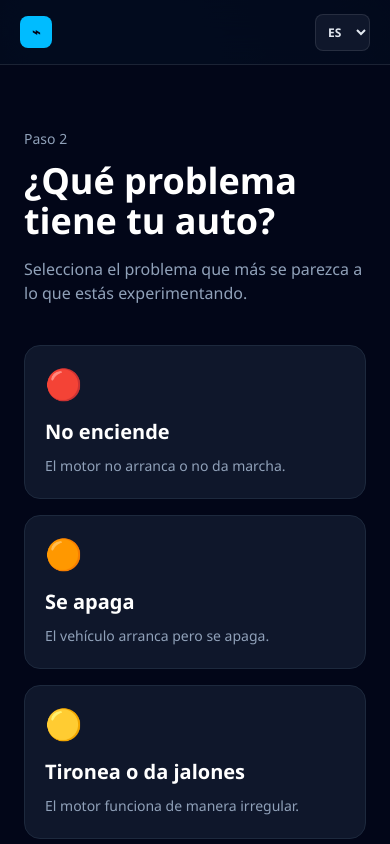
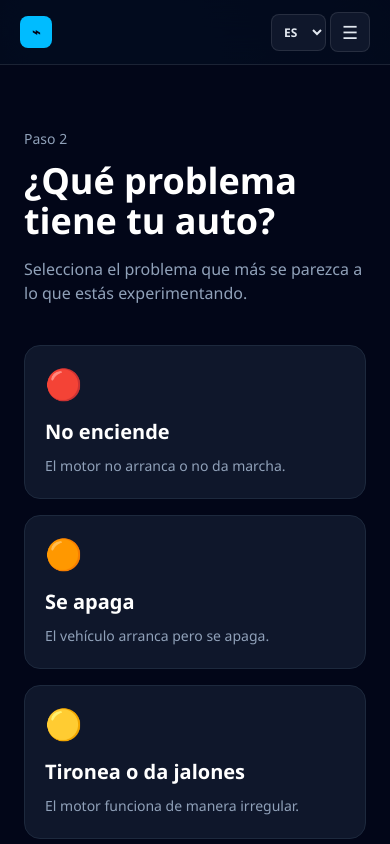
Before and after one commit to AndresRojoUG/que-tiene-mi-auto, a Next.js app: page /diagnostico/problema in a window 390 px wide. Shown: the top 844 px of the page. Built offline with nearby package versions, Linux system fonts and the light colour scheme; no server answers.

Commit message:
feat: add accessible mobile navigation menu

```diff
--- a/components/AppHeader.tsx
+++ b/components/AppHeader.tsx
@@ -52,6 +52,31 @@ export default function AppHeader() {
 
         <nav aria-label="Navegación principal" className="flex shrink-0 items-center gap-1">
           <LanguageSelector />
+          <details className="relative sm:hidden">
+            <summary
+              aria-label={t("nav.menu")}
+              className="flex min-h-10 min-w-10 cursor-pointer list-none items-center justify-center rounded-lg border border-white/10 bg-slate-900 text-slate-200 transition hover:bg-white/5"
+            >
+              <span className="text-lg leading-none" aria-hidden="true">☰</span>
+            </summary>
+            <div className="absolute right-0 top-[calc(100%+0.5rem)] z-40 w-52 rounded-xl border border-white/10 bg-slate-900 p-2 shadow-2xl shadow-black/40">
+              <Link href="/historial" className="block rounded-lg px-3 py-3 text-sm font-semibold text-slate-200 hover:bg-white/5">
+                {t("nav.history")}
+              </Link>
+              <Link href="/sugerencias" className="block rounded-lg px-3 py-3 text-sm font-semibold text-slate-200 hover:bg-white/5">
+                {t("nav.feedback")}
+              </Link>
+              <Link href="/cuenta" className="block rounded-lg px-3 py-3 text-sm font-semibold text-slate-200 hover:bg-white/5">
+                {t("nav.account")}
+              </Link>
+              <Link href={myVehicleHref} className="block rounded-lg px-3 py-3 text-sm font-semibold text-slate-200 hover:bg-white/5">
+                {t("nav.myVehicle")}
+              </Link>
+              <Link href={diagnosticHref} className="mt-1 block rounded-lg bg-sky-400 px-3 py-3 text-sm font-bold text-slate-950 hover:bg-sky-300">
+                {t("nav.diagnose")}
+              </Link>
+            </div>
+          </details>
           <Link
             href="/historial"
             className="hidden rounded-lg px-3 py-2 text-sm font-semibold text-slate-300 transition hover:bg-white/5 hover:text-white sm:inline-flex"
--- a/lib/i18n/translations.ts
+++ b/lib/i18n/translations.ts
@@ -14,6 +14,7 @@ type TranslationKey =
   | "nav.myVehicle"
   | "nav.diagnose"
   | "nav.home"
+  | "nav.menu"
   | "footer.safety"
   | "footer.feedback"
   | "home.badge"
@@ -89,6 +90,7 @@ export const translations: Record<Locale, Translations> = {
     "nav.myVehicle": "Mi auto",
     "nav.diagnose": "Diagnosticar",
     "nav.home": "¿Qué tiene mi auto? — Inicio",
+    "nav.menu": "Menú",
     "footer.safety": "Diagnóstico orientativo. Ante una falla que comprometa la seguridad, detén el vehículo en un lugar seguro y busca apoyo profesional.",
     "footer.feedback": "Enviar sugerencia",
     "home.badge": "Diagnóstico automotriz guiado",
@@ -161,6 +163,7 @@ export const translations: Record<Locale, Translations> = {
     "nav.myVehicle": "My vehicle",
     "nav.diagnose": "Diagnose",
     "nav.home": "What’s wrong with my car? — Home",
+    "nav.menu": "Menu",
     "footer.safety": "This diagnostic is for guidance only. If a fault could compromise safety, stop the vehicle in a safe place and seek professional assistance.",
     "footer.feedback": "Send feedback",
     "home.badge": "Guided automotive diagnosis",
```
